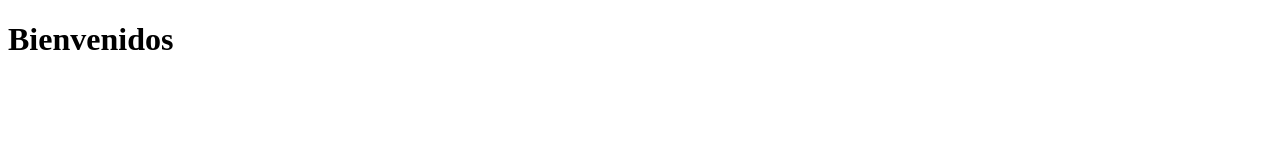
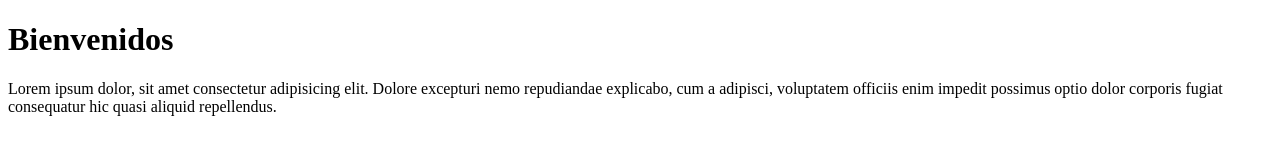
Before and after one commit to dlfjavier/proyecto21f, a plain HTML site: page index.html in a window 1280 px wide. Drawn offline with Linux system fonts and the light colour scheme.

Commit message:
agrego un parrafo

```diff
--- a/index.html
+++ b/index.html
@@ -10,6 +10,6 @@
     <h1>
         Bienvenidos
     </h1>
-
+    <p>Lorem ipsum dolor, sit amet consectetur adipisicing elit. Dolore excepturi nemo repudiandae explicabo, cum a adipisci, voluptatem officiis enim impedit possimus optio dolor corporis fugiat consequatur hic quasi aliquid repellendus.</p>
 </body>
 </html>
```
